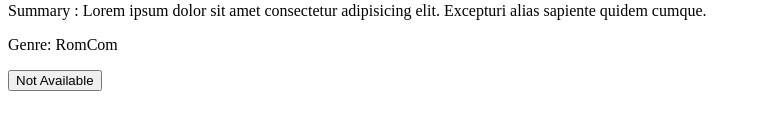
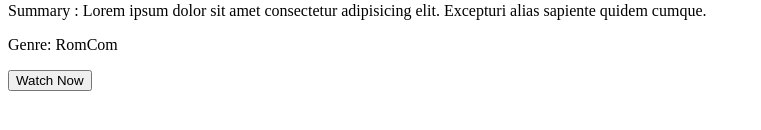
Before and after one commit to unstoppableayush/ReactJS-19, a React (Vite) app in the folder Project 01 Netflix Card/: page / in a window 1280 px wide. Shown: the part 418-548 px from the top of the page, without its empty margins (0-761 px from the left). Built offline with nearby package versions, Linux system fonts and the light colour scheme.

Commit message:
Day 9 - Conditional Rendering in React

```diff
--- a/Project 01 Netflix Card/src/App.jsx
+++ b/Project 01 Netflix Card/src/App.jsx
@@ -26,7 +26,21 @@ const NetflixSeries = () => {
     const genre = "RomCom"
     return genre;
   }
-  let age = 16;
+  let age = 18;
+
+  // Third Method -> You might have complex if conditions , for that there are some solutions
+
+  // let canWatch = "Not Available";
+  // if( age >= 18) canWatch = "Watch Now";
+
+  // Forth Method -> Prevents cluttering of variables outside and encapsulates such logic inside a function.
+  // One another benefit is also  that, you can also pass some dynamic values as function parameter.
+
+  const canWatch = () => {
+    if(age >= 18 ) return "Watch Now";
+    return "Not Available";
+  }
+
   return (
     <div>
       <div>
@@ -38,7 +52,7 @@ const NetflixSeries = () => {
         {summary}
       </p>
       <p>Genre: {returnGenre()}</p>
-      <button >{age >= 18 ? "Watch Now" : "Not Available"}</button>
+      <button >{canWatch()}</button>
     </div>
   );
 };
```
Also changed, not shown: 1 other file (tests, documents, lock files or other folders).
